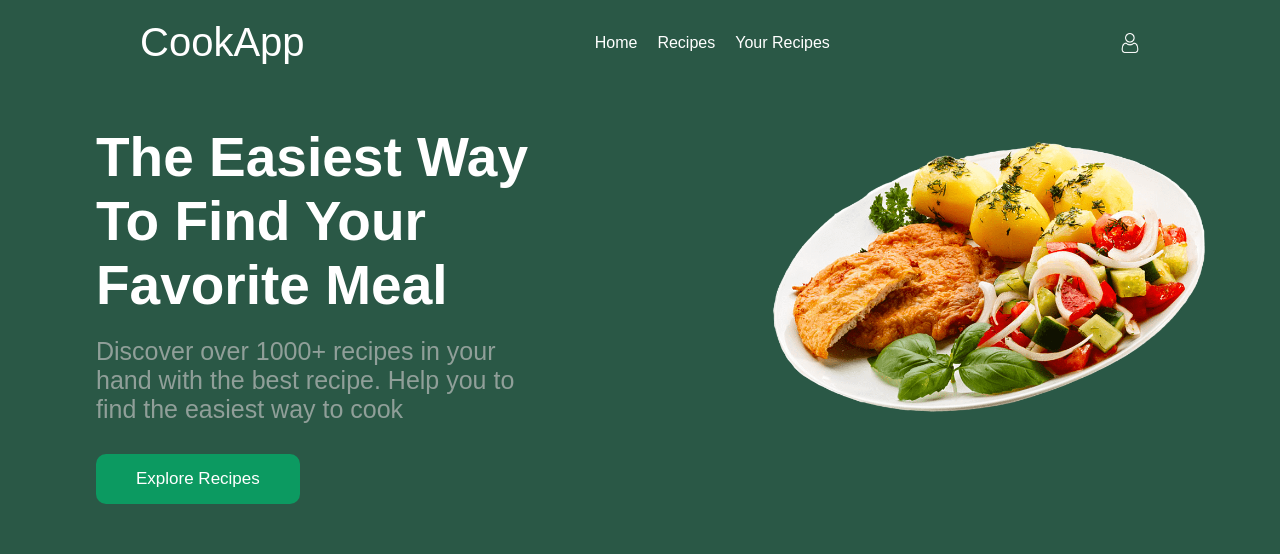
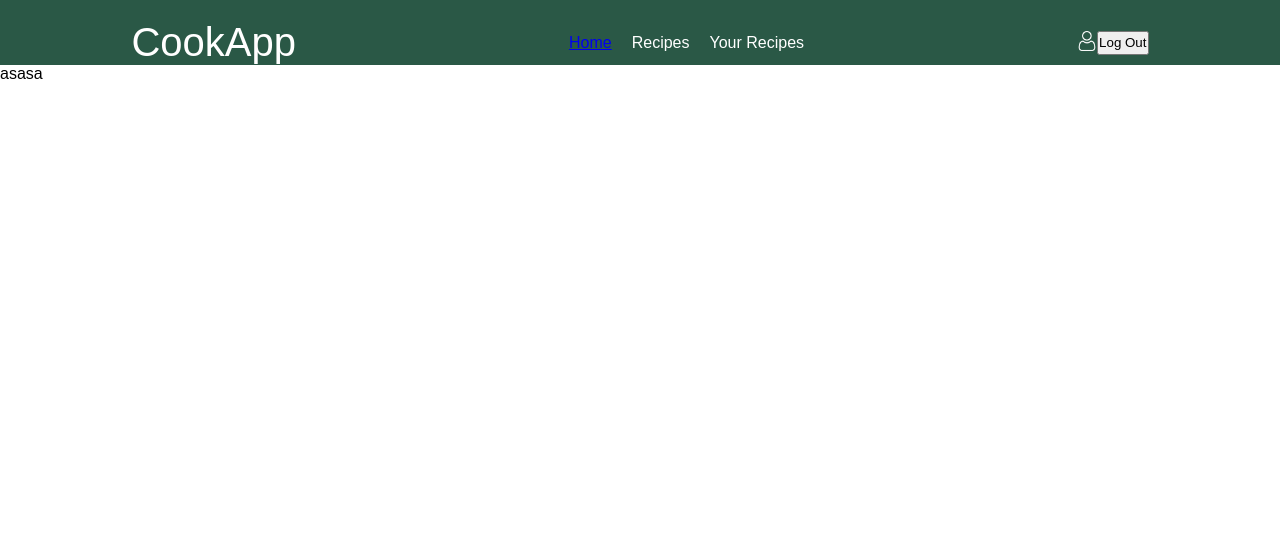
Before and after one commit to Icaka03/RecipeApp, a React (Create React App) app in the folder recipe-app/: page /account in a window 1280 px wide. Shown: the top 554 px of the page. Built offline with nearby package versions, Linux system fonts and the light colour scheme; no server answers.

Commit message:
add react router

```diff
--- a/recipe-app/package.json
+++ b/recipe-app/package.json
@@ -34,5 +34,8 @@
       "last 1 firefox version",
       "last 1 safari version"
     ]
+  },
+  "devDependencies": {
+    "react-router-dom": "^6.26.0"
   }
 }
--- /dev/null
+++ b/recipe-app/src/App.js
@@ -0,0 +1,13 @@
+import Header from "./components/Header.js";
+import Popular from "./components/Popular.js";
+import SearchRecipe from "./components/SeacrhRecipe.js";
+
+export default function App() {
+  return (
+    <>
+      <Header />
+      <Popular />
+      <SearchRecipe />
+    </>
+  );
+}
--- a/recipe-app/src/components/Account.js
+++ b/recipe-app/src/components/Account.js
@@ -1,7 +1,10 @@
+import Navbar from "./Navbar";
+
 export default function Account() {
   return (
     <div>
-      <div></div>
+      <Navbar />
+      <div>asasa</div>
     </div>
   );
 }
--- a/recipe-app/src/components/Header.js
+++ b/recipe-app/src/components/Header.js
@@ -1,39 +1,12 @@
 import "../styles/header.css";
-import userIcon from "../images/user.png";
 import plateimg from "../images/plateimg.png";
-import { signInWithGoogle } from "../firebase-config";
-import React, { useEffect, useState } from "react";
 
+import Navbar from "./Navbar";
 export default function Header() {
-  // const userName = localStorage.getItem("name");
-  const [userName, setUserName] = useState("");
-
-  useEffect(() => {
-    console.log("myVariable has changed: " + userName);
-  }, [userName]);
   return (
     <div className="header">
-      <nav className="nav">
-        <p>CookApp</p>
-        <ul className="menu">
-          <li className="menu-item">Home</li>
-          <li className="menu-item">Recipes</li>
-          <li className="menu-item">Your Recipes</li>
-        </ul>
-        <div className="user-data">
-          <img
-            src={userIcon}
-            alt=""
-            className="user-icon"
-            onClick={() => {
-              signInWithGoogle();
-              setUserName(localStorage.getItem("name"));
-            }}
-          />
-          {userName ? <p>{userName}</p> : null}
-          {/* <button onClick={setUserName("")}>Log Out</button> */}
-        </div>
-      </nav>
+      <Navbar />
+
       <div className="header-section">
         <div className="header-section-text">
           <h1>The Easiest Way To Find Your Favorite Meal</h1>
--- /dev/null
+++ b/recipe-app/src/components/Navbar.js
@@ -0,0 +1,53 @@
+import { Link } from "react-router-dom";
+import userIcon from "../images/user.png";
+import { signInWithGoogle } from "../firebase-config";
+import React, { useEffect, useState } from "react";
+import "../styles/header.css";
+
+export default function Navbar() {
+  const [userName, setUserName] = useState("");
+  const isLogged = localStorage.getItem("isAnonymous");
+  useEffect(() => {
+    setUserName(localStorage.getItem("name"));
+    console.log(userName);
+  }, [userName]);
+
+  return (
+    <nav className="nav">
+      <p>CookApp</p>
+
+      <ul className="menu">
+        <Link to="/">
+          <li className="menu-item">Home</li>
+        </Link>
+
+        <li className="menu-item">Recipes</li>
+        <li className="menu-item">Your Recipes</li>
+      </ul>
+      <div className="user-data">
+        <Link to="/account">
+          <img
+            src={userIcon}
+            alt=""
+            className="user-icon"
+            onClick={() => {
+              signInWithGoogle();
+              setUserName(localStorage.getItem("name"));
+              console.log(userName);
+            }}
+          />
+        </Link>
+        {isLogged ? <p>{userName}</p> : null}
+        <button
+          onClick={() => {
+            setUserName("");
+            localStorage.clear();
+            console.log(userName);
+          }}
+        >
+          Log Out
+        </button>
+      </div>
+    </nav>
+  );
+}
--- a/recipe-app/src/index.js
+++ b/recipe-app/src/index.js
@@ -1,13 +1,15 @@
 import React from "react";
 import ReactDOM from "react-dom/client";
-import Header from "./components/Header";
-import Popular from "./components/Popular";
-import SearchRecipe from "./components/SeacrhRecipe";
+import { createBrowserRouter, RouterProvider } from "react-router-dom";
+import Account from "./components/Account";
+import App from "./App";
+const router = createBrowserRouter([
+  { path: "/", element: <App /> },
+  { path: "/account", element: <Account /> },
+]);
 const root = ReactDOM.createRoot(document.getElementById("root"));
 root.render(
   <React.StrictMode>
-    <Header />
-    <Popular />
-    <SearchRecipe />
+    <RouterProvider router={router} />
   </React.StrictMode>
 );
--- a/recipe-app/src/styles/header.css
+++ b/recipe-app/src/styles/header.css
@@ -15,6 +15,7 @@
   color: #fff;
   padding-top: 20px;
   align-items: center;
+  background-color: #2a5846;
 }
 
 .nav li {
```
Also changed, not shown: 2 other files (tests, documents, lock files or other folders).
